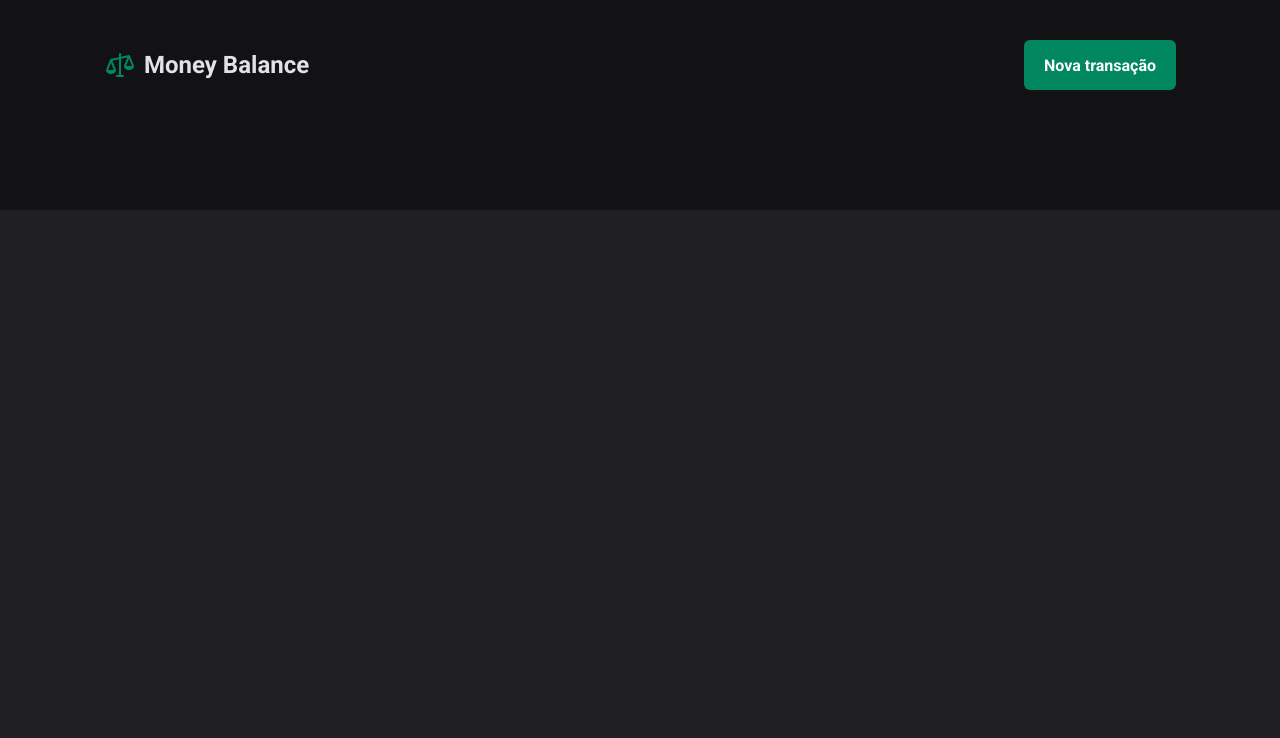
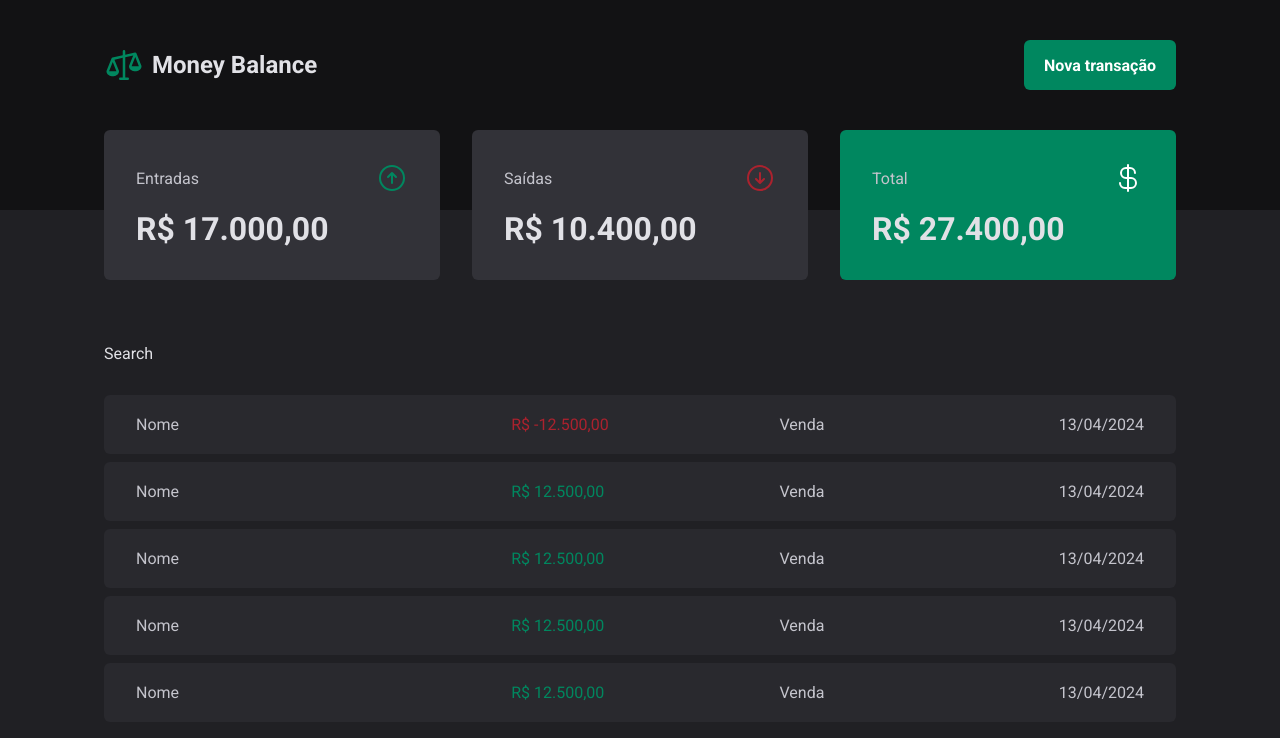
Before and after one commit to gabrielcaputo/money-balance, a React (Vite) app: page / in a window 1280 px wide. Shown: the top 738 px of the page. Built offline with nearby package versions, Linux system fonts and the light colour scheme.

Commit message:
Adiciona Página de Transactions e componentes de Summary e Table

```diff
--- /dev/null
+++ b/src/@helpers/convertToMoney.ts
@@ -0,0 +1,9 @@
+const currencyFormatter = Intl.NumberFormat("pt-BR", {
+  style: "currency",
+  currency: "BRL",
+  maximumFractionDigits: 3,
+});
+
+export function ConvertToMoney(number: number) {
+  return currencyFormatter.format(number)
+}
--- a/src/components/Header/index.tsx
+++ b/src/components/Header/index.tsx
@@ -9,8 +9,8 @@ export function Header() {
     <HeaderWrapper>
       <HeaderContainer>
         <HeaderLogo>
-          <Scales color={theme["green-500"]} weight="fill" size={'2rem'} />
-          Money Balance
+          <Scales color={theme["green-500"]} weight="fill" size={'2.5rem'} />
+          <span>Money Balance</span>
         </HeaderLogo>
         <BaseButton>Nova transação</BaseButton>
       </HeaderContainer>
--- a/src/components/Header/styles.ts
+++ b/src/components/Header/styles.ts
@@ -21,4 +21,10 @@ export const HeaderLogo = styled.div`
   font-size: 1.5rem;
   font-weight: bold;
   gap: 0.5rem;
+
+  @media screen and (max-width: 960px) {
+    span {
+      display: none;
+    }
+  }
 `
--- /dev/null
+++ b/src/pages/Transactions/Search/index.tsx
@@ -0,0 +1,7 @@
+import { SearchContainer } from "./styles";
+
+export function Search() {
+  return (
+    <SearchContainer>Search</SearchContainer>
+  )
+}
--- /dev/null
+++ b/src/pages/Transactions/Search/styles.ts
@@ -0,0 +1,6 @@
+import styled from "styled-components";
+import { BaseContainer } from "../../../components/Base/styles";
+
+export const SearchContainer = styled(BaseContainer)`
+  margin: 4rem auto 0;
+`
--- /dev/null
+++ b/src/pages/Transactions/Summary/SummaryCard/index.tsx
@@ -0,0 +1,48 @@
+import { ArrowCircleUp } from "@phosphor-icons/react";
+import { ArrowCircleDown } from "@phosphor-icons/react";
+import { CurrencyDollar  } from "@phosphor-icons/react";
+import { SummaryCardWrapper } from "./styles";
+import { useTheme } from "styled-components";
+import { ConvertToMoney } from "../../../../@helpers/convertToMoney";
+
+interface SummaryCardProps {
+  value: number | string,
+  title: string,
+  color?: string,
+  icon: SummaryIconProps
+}
+
+interface SummaryIconProps {
+  color: string,
+  name: 'ArrowCircleUp' | 'ArrowCircleDown' | 'CurrencyDollar',
+}
+
+function SummaryIcon(props: SummaryIconProps) {
+  const size = '2rem'
+  switch(props.name) {
+    case 'ArrowCircleUp': {
+      return <ArrowCircleUp {...props} size={size} />
+    }
+    case 'ArrowCircleDown': {
+      return <ArrowCircleDown {...props} size={size} />
+    }
+    case 'CurrencyDollar': {
+      return <CurrencyDollar {...props} size={size} />
+    }
+    default: return <></>
+  }
+}
+
+export function SummaryCard(props: SummaryCardProps) {
+  const theme = useTheme()
+  const { value, color = theme['gray-600'], title, icon } = props
+  return (
+    <SummaryCardWrapper color={color}>
+      <header>
+        <span>{title}</span>
+        <SummaryIcon name={icon.name} color={icon.color} />
+      </header>
+      <strong>{ConvertToMoney(Number(value))}</strong>
+    </SummaryCardWrapper>
+  )
+}
--- /dev/null
+++ b/src/pages/Transactions/Summary/SummaryCard/styles.ts
@@ -0,0 +1,20 @@
+import styled, { css } from "styled-components"
+
+export const SummaryCardWrapper = styled.div<{color: string}>`${s => css`
+  background: ${s.color};
+  border-radius: 6px;
+  padding: 2rem;
+
+  header {
+    display: flex;
+    align-items: center;
+    justify-content: space-between;
+    color: ${s.theme["gray-300"]};
+  }
+
+  strong {
+    display: block;
+    margin-top: 1rem;
+    font-size: 2rem;
+  }
+`}`
--- /dev/null
+++ b/src/pages/Transactions/Summary/index.tsx
@@ -0,0 +1,36 @@
+import { SummaryContainer } from "./styles";
+import { useTheme } from "styled-components";
+import { SummaryCard } from "./SummaryCard";
+
+export function Summary() {
+  const theme = useTheme()
+  return(
+    <SummaryContainer>
+      <SummaryCard
+        title="Entradas"
+        value={17000.00}
+        icon={{
+          color: `${theme["green-500"]}`,
+          name: 'ArrowCircleUp',
+        }}
+      />
+      <SummaryCard
+        title="Saídas"
+        value={10400.00}
+        icon={{
+          color: `${theme["red-500"]}`,
+          name: 'ArrowCircleDown',
+        }}
+      />
+      <SummaryCard
+        title="Total"
+        value={27400.00}
+        color={theme["green-500"]}
+        icon={{
+          color: `${theme.white}`,
+          name: 'CurrencyDollar',
+        }}
+      />
+    </SummaryContainer>
+  )
+}
--- /dev/null
+++ b/src/pages/Transactions/Summary/styles.ts
@@ -0,0 +1,13 @@
+import styled from "styled-components";
+import { BaseContainer } from "../../../components/Base/styles";
+
+export const SummaryContainer = styled(BaseContainer)`
+  display: grid;
+  grid-template-columns: repeat(3, 1fr);
+  gap: 2rem;
+  margin-top: -5rem;
+
+  @media screen and (max-width: 960px) {
+    grid-template-columns: 1fr;
+  }
+`
--- /dev/null
+++ b/src/pages/Transactions/Table/index.tsx
@@ -0,0 +1,42 @@
+import { Price, TableContainer } from "./styles"
+
+export function Table() {
+  return (
+    <TableContainer>
+      <table>
+        <tbody>
+          <tr>
+            <td width="35%">Nome</td>
+            <td><Price value={-12500.00}>R$ -12.500,00</Price></td>
+            <td>Venda</td>
+            <td>13/04/2024</td>
+          </tr>
+          <tr>
+            <td width="35%">Nome</td>
+            <td><Price value={12500.00}>R$ 12.500,00</Price></td>
+            <td>Venda</td>
+            <td>13/04/2024</td>
+          </tr>
+          <tr>
+            <td width="35%">Nome</td>
+            <td><Price value={12500.00}>R$ 12.500,00</Price></td>
+            <td>Venda</td>
+            <td>13/04/2024</td>
+          </tr>
+          <tr>
+            <td width="35%">Nome</td>
+            <td><Price value={12500.00}>R$ 12.500,00</Price></td>
+            <td>Venda</td>
+            <td>13/04/2024</td>
+          </tr>
+          <tr>
+            <td width="35%">Nome</td>
+            <td><Price value={12500.00}>R$ 12.500,00</Price></td>
+            <td>Venda</td>
+            <td>13/04/2024</td>
+          </tr>
+        </tbody>
+      </table>
+    </TableContainer>
+  )
+}
--- /dev/null
+++ b/src/pages/Transactions/Table/styles.ts
@@ -0,0 +1,60 @@
+import styled from "styled-components";
+import { BaseContainer } from "../../../components/Base/styles";
+import { css } from "styled-components";
+
+export const TableContainer = styled(BaseContainer)`${s => css`
+  margin: 1rem auto 0;
+
+  table {
+    width: 100%;
+    border-collapse: separate;
+    border-spacing: 0 0.5rem;
+    margin-top: 1.5rem;
+
+    td {
+      padding: 1.25rem 2rem;
+      background: ${s.theme["gray-700"]};
+      color: ${s.theme["gray-300"]};
+
+      &:first-child {
+        border-top-left-radius: 6px;
+        border-bottom-left-radius: 6px;
+      }
+
+      &:last-child {
+        border-top-right-radius: 6px;
+        border-bottom-right-radius: 6px;
+        text-align: right;
+      }
+
+      @media screen and (max-width: 720px) {
+        display: block;
+        width: 100%;
+        padding: 0.5rem 1.25rem;
+        text-align: left !important;
+
+        &:first-child {
+          border-top-left-radius: 6px;
+          border-top-right-radius: 6px;
+          border-bottom-left-radius: 0px;
+          padding-top: 1.25rem;
+        }
+
+        &:last-child {
+          border-bottom-left-radius: 6px;
+          border-bottom-right-radius: 6px;
+          border-top-right-radius: 0px;
+          padding-bottom: 1.25rem;
+        }
+      }
+    }
+  }
+`}`
+
+interface PriceProps {
+  value: number | string
+}
+
+export const Price = styled.span<PriceProps>`${s => css`
+  color: ${Number(s.value) >= 0 ? s.theme["green-500"] : s.theme["red-500"]}
+`}`
--- a/src/pages/Transactions/index.tsx
+++ b/src/pages/Transactions/index.tsx
@@ -1,9 +1,15 @@
 import { Header } from "../../components/Header";
+import { Search } from "./Search";
+import { Summary } from "./Summary";
+import { Table } from "./Table";
 
 export function Transactions() {
   return (
     <div>
       <Header />
+      <Summary />
+      <Search />
+      <Table />
     </div>
   )
 }
```
